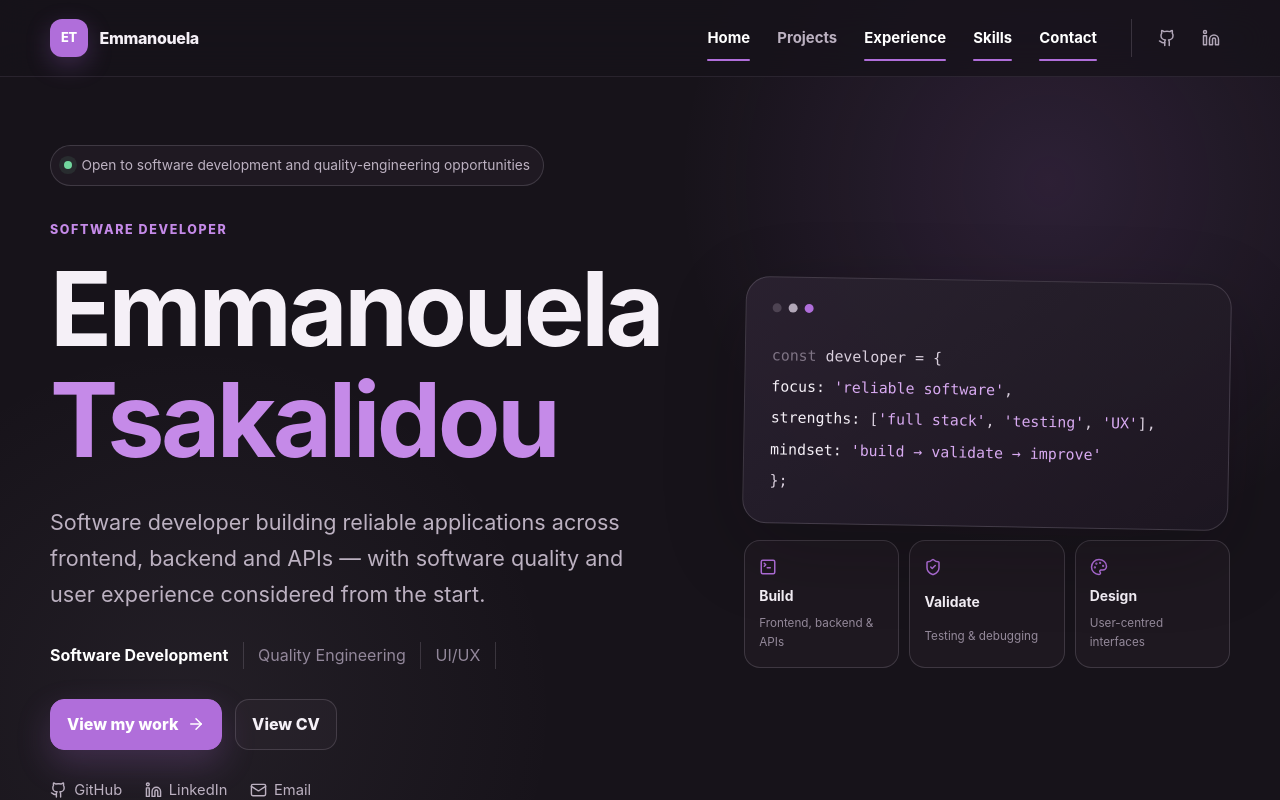
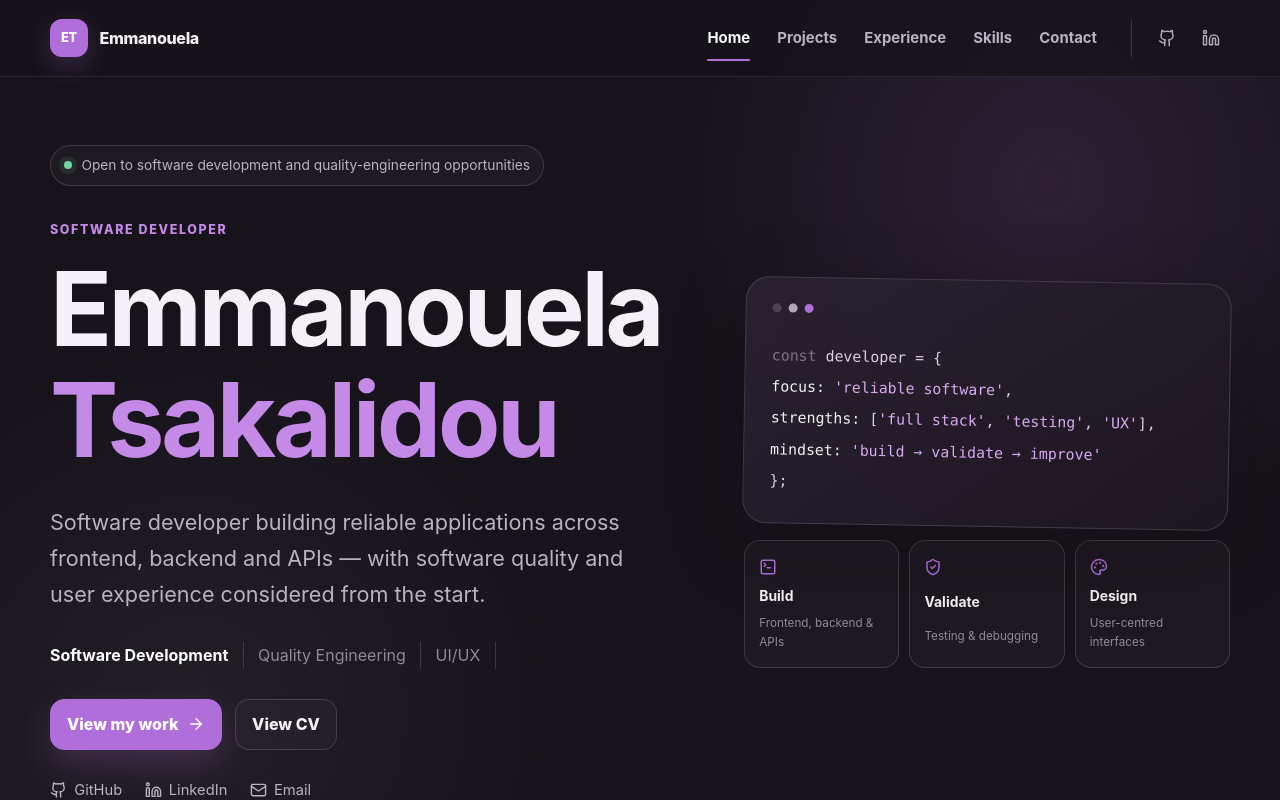
Before and after one commit to EmmaTsak/portfolio, a React (Vite) app: page / in a window 1280 px wide. Shown: the top 800 px of the page. Built offline with nearby package versions, Linux system fonts and the light colour scheme; no server answers.

Commit message:
Replace NavLink with Link in Header component

```diff
--- a/src/components/Header.tsx
+++ b/src/components/Header.tsx
@@ -1,6 +1,6 @@
 import { useState } from 'react';
 import { Github, Linkedin, Menu, X } from 'lucide-react';
-import { NavLink, useLocation } from 'react-router-dom';
+import { Link, useLocation } from 'react-router-dom';
 import { profile } from '../data/profile';
 
 const links = [
@@ -14,23 +14,76 @@ const links = [
 export function Header() {
   const [open, setOpen] = useState(false);
   const location = useLocation();
+
   const handleNav = () => setOpen(false);
+
   return (
     <header className="site-header">
       <div className="container header-inner">
-        <NavLink className="brand" to="/" aria-label="Emmanouela Tsakalidou home">
-          <span className="brand-mark">ET</span><span>Emmanouela</span>
-        </NavLink>
-        <button className="menu-toggle" aria-label={open ? 'Close navigation' : 'Open navigation'} aria-expanded={open} aria-controls="primary-navigation" onClick={() => setOpen((value) => !value)}>{open ? <X /> : <Menu />}</button>
-        <nav id="primary-navigation" className={`primary-nav ${open ? 'is-open' : ''}`} aria-label="Primary navigation">
+        <Link
+          className="brand"
+          to="/"
+          aria-label="Emmanouela Tsakalidou home"
+        >
+          <span className="brand-mark">ET</span>
+          <span>Emmanouela</span>
+        </Link>
+
+        <button
+          className="menu-toggle"
+          aria-label={open ? 'Close navigation' : 'Open navigation'}
+          aria-expanded={open}
+          aria-controls="primary-navigation"
+          onClick={() => setOpen((value) => !value)}
+        >
+          {open ? <X /> : <Menu />}
+        </button>
+
+        <nav
+          id="primary-navigation"
+          className={`primary-nav ${open ? 'is-open' : ''}`}
+          aria-label="Primary navigation"
+        >
           {links.map((link) => {
             const hashLink = link.to.includes('#');
-            const active = !hashLink && (link.to === '/' ? location.pathname === '/' : location.pathname.startsWith(link.to));
-            return <NavLink key={link.label} to={link.to} onClick={handleNav} className={active ? 'active' : undefined}>{link.label}</NavLink>;
+
+            const active = hashLink
+              ? location.pathname === '/' &&
+                location.hash === link.to.slice(1)
+              : link.to === '/'
+                ? location.pathname === '/' && !location.hash
+                : location.pathname.startsWith(link.to);
+
+            return (
+              <Link
+                key={link.label}
+                to={link.to}
+                onClick={handleNav}
+                className={active ? 'active' : undefined}
+              >
+                {link.label}
+              </Link>
+            );
           })}
+
           <div className="nav-socials">
-            <a href={profile.github} target="_blank" rel="noreferrer" aria-label="GitHub"><Github /></a>
-            <a href={profile.linkedin} target="_blank" rel="noreferrer" aria-label="LinkedIn"><Linkedin /></a>
+            <a
+              href={profile.github}
+              target="_blank"
+              rel="noreferrer"
+              aria-label="GitHub"
+            >
+              <Github />
+            </a>
+
+            <a
+              href={profile.linkedin}
+              target="_blank"
+              rel="noreferrer"
+              aria-label="LinkedIn"
+            >
+              <Linkedin />
+            </a>
           </div>
         </nav>
       </div>
```
